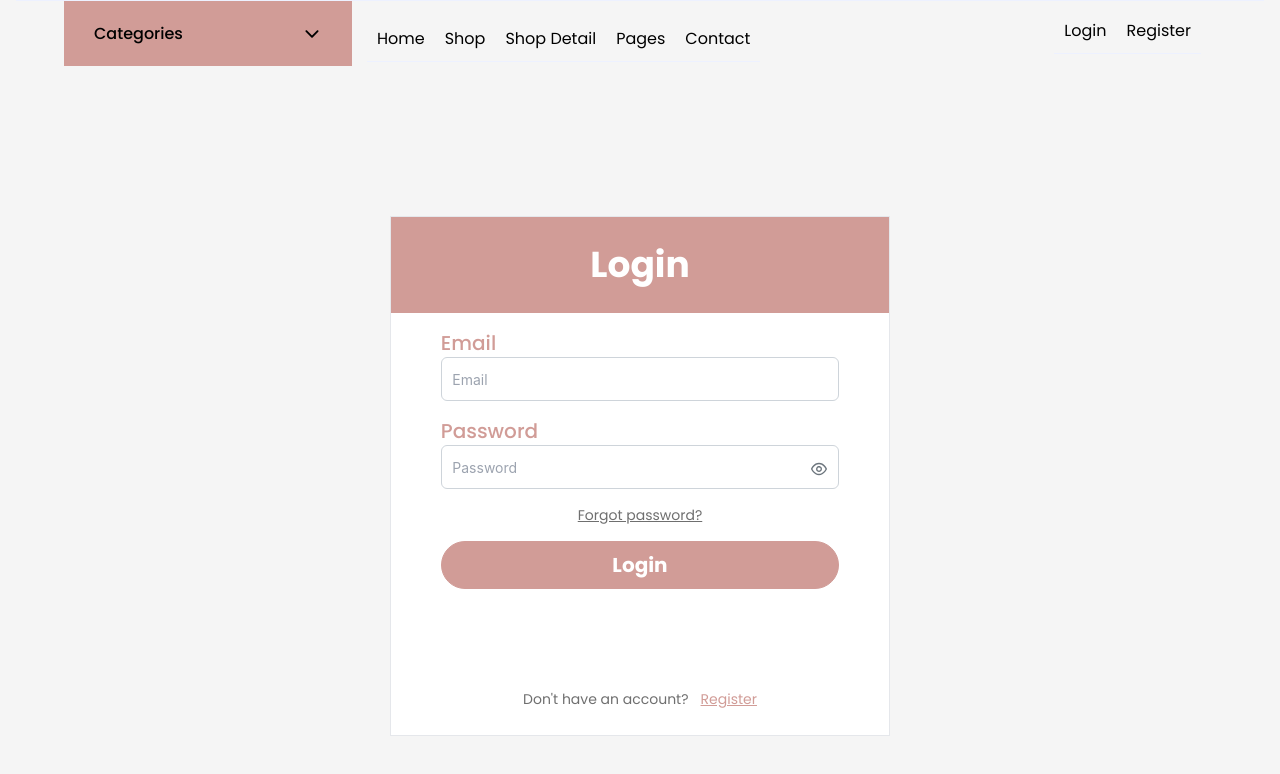
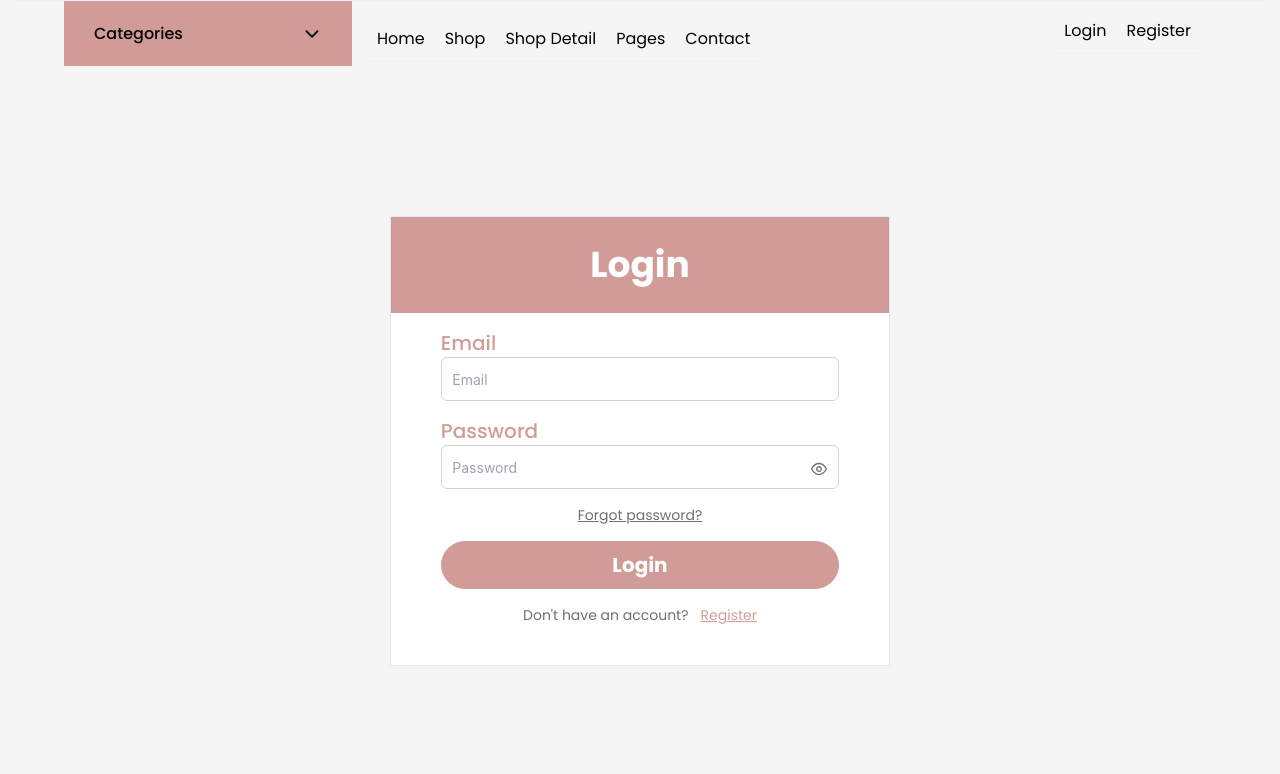
Before and after one commit to Mstfucrr/React-DailyShop, a React (Vite) app: page /login in a window 1280 px wide. Shown: the top 774 px of the page. Built offline with nearby package versions, Linux system fonts and the light colour scheme.

Commit message:
fix page style

```diff
--- a/src/pages/Login/index.tsx
+++ b/src/pages/Login/index.tsx
@@ -12,8 +12,8 @@ const index = (props: Props) => {
         <>
             <Navbar />
 
-            <div className='md:w-[500px] w-full md:h-[520px] h-auto md:my-0 pb-10 bg-white
-            border border-solid mx-auto md:mt-[150px] md:pb-0 '>
+            <div className='md:w-[500px] w-full h-auto md:my-0 pb-10 bg-white
+            border border-solid mx-auto md:mt-[150px] '>
                 <div className='py-7 bg-primary flex justify-center items-center mb-4'>
                     <h1 className='text-white md:text-4xl text-3xl font-bold text-center'>Login</h1>
                 </div>
```
